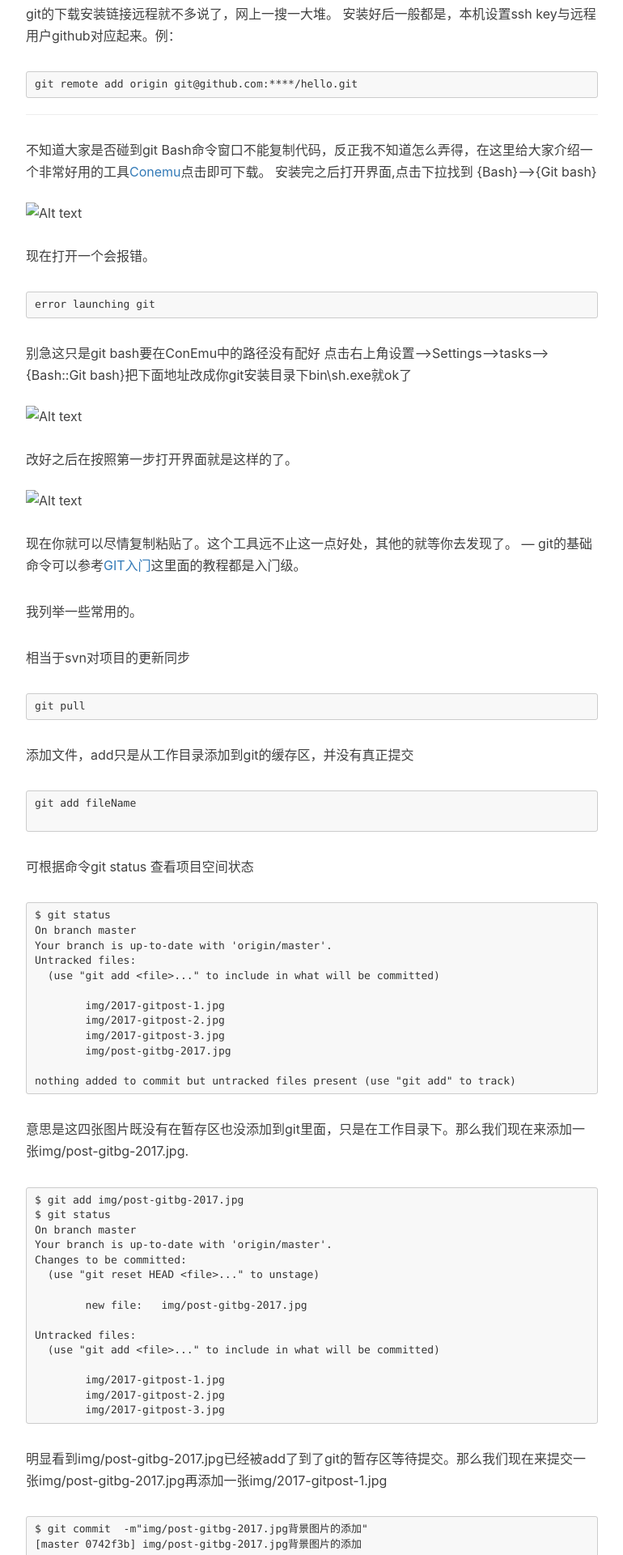
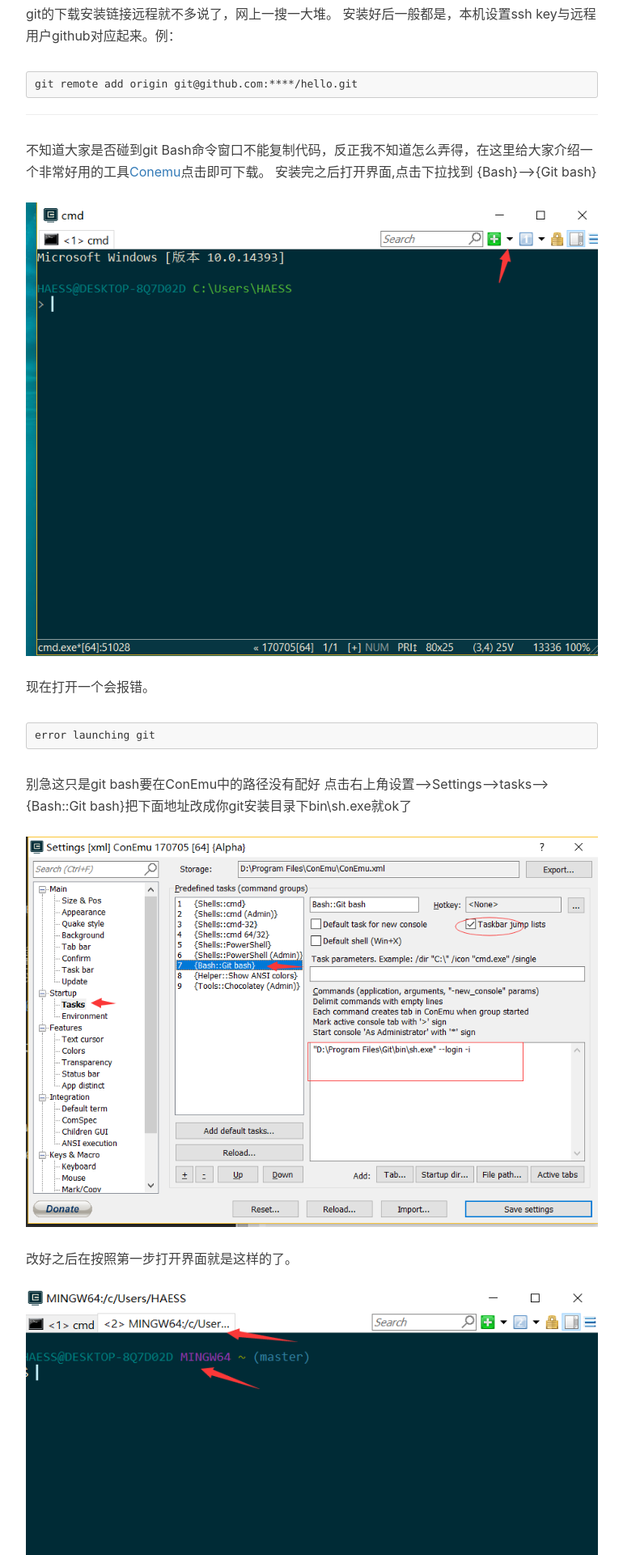
Before and after one commit to mrzhangxisheng/mrzhangxisheng.github.io, a Jekyll site: the page built from _posts/2017-07-09-gitExperience-2017.markdown, in a window 1280 px wide. Shown: the part 783-2703 px from the top of the page at 81% size, without its empty margins (233-1003 px from the left). Built offline with Jekyll 4.4.1, drawn with Linux system fonts in a browser that asks for light colours; nearby versions of some CDN libraries; comment, search, counter and statistics services are not loaded.

Commit message:
Update 2017-07-09-gitExperience-2017.markdown

````diff
--- a/_posts/2017-07-09-gitExperience-2017.markdown
+++ b/_posts/2017-07-09-gitExperience-2017.markdown
@@ -28,16 +28,16 @@
 ---
 不知道大家是否碰到git Bash命令窗口不能复制代码，反正我不知道怎么弄得，在这里给大家介绍一个非常好用的工具[Conemu](https://www.fosshub.com/ConEmu.html)点击即可下载。
 安装完之后打开界面,点击下拉找到 {Bash}-->{Git bash}
-![Alt text](../img/2017-gitpost-1.jpg)
+![Alt text](/img/2017-gitpost-1.jpg)
 现在打开一个会报错。
 ```
 error launching git
 ```
 别急这只是git bash要在ConEmu中的路径没有配好
 点击右上角设置-->Settings-->tasks--->{Bash::Git bash}把下面地址改成你git安装目录下bin\sh.exe就ok了
-![Alt text](../img/2017-gitpost-2.jpg)
+![Alt text](/img/2017-gitpost-2.jpg)
 改好之后在按照第一步打开界面就是这样的了。
-![Alt text](../img/2017-gitpost-3.jpg)
+![Alt text](/img/2017-gitpost-3.jpg)
 现在你就可以尽情复制粘贴了。这个工具远不止这一点好处，其他的就等你去发现了。
 ---
 git的基础命令可以参考[GIT入门](http://www.liaoxuefeng.com)这里面的教程都是入门级。
````
